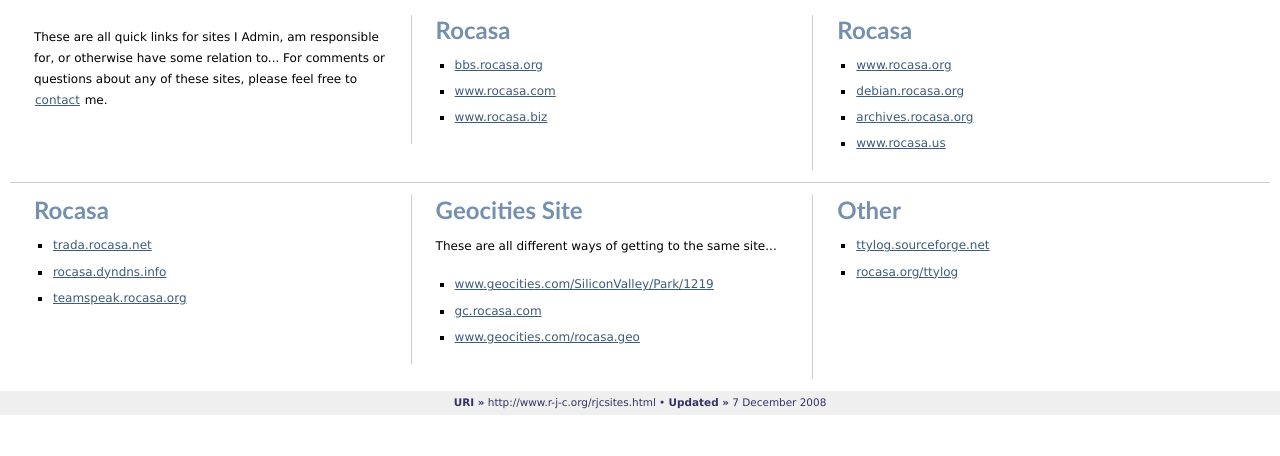
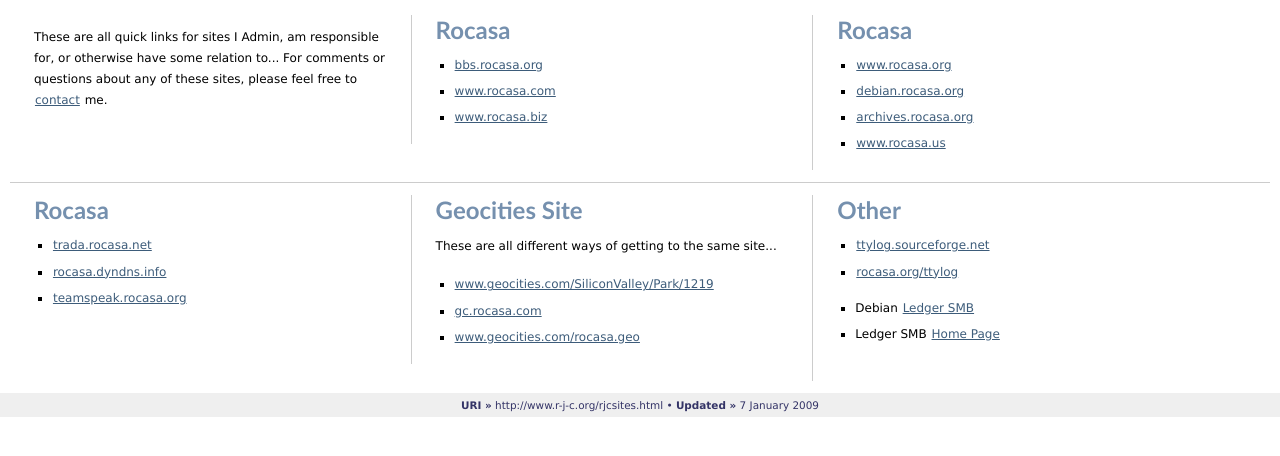
Before and after one commit to jame/jame.github.com, a plain HTML site: page html/rjcsites.html in a window 1280 px wide. Shown: the part 100-556 px from the top of the page. Drawn offline with Linux system fonts and the light colour scheme.

Commit message:
Added Ledger SMB links to rjcsites.html.

```diff
--- a/html/rjcsites.html
+++ b/html/rjcsites.html
@@ -128,9 +128,10 @@
            <li><a href="http://ttylog.sourceforge.net">ttylog.sourceforge.net</a></li>
            <li><a href="http://rocasa.org/ttylog">rocasa.org/ttylog</a></li>
 	  </ul>
-          <p class="filler"><!-- Filler para to extend left vertical line --></p>
-          <p class="filler"><!-- Filler para to extend left vertical line --></p>
-          <p class="filler"><!-- Filler para to extend left vertical line --></p>
+	  <ul>
+           <li>Debian&nbsp;<a href="http://http://pkg-sql-ledger.alioth.debian.org/ledgersmb/">Ledger SMB</a></li>
+           <li>Ledger SMB&nbsp;<a href="http://ledgersmb.org/">Home Page</a></li>
+	  </ul>
           <p class="filler"><!-- Filler para to extend left vertical line --></p>
 
 	</div>
@@ -141,7 +142,7 @@
 
     <div id="footer">
       <strong>URI &raquo;</strong> http://www.r-j-c.org/rjcsites.html
-      &bull; <strong>Updated &raquo;</strong> 7 December 2008
+      &bull; <strong>Updated &raquo;</strong> 7 January 2009
     </div>
 
   </body>
```
